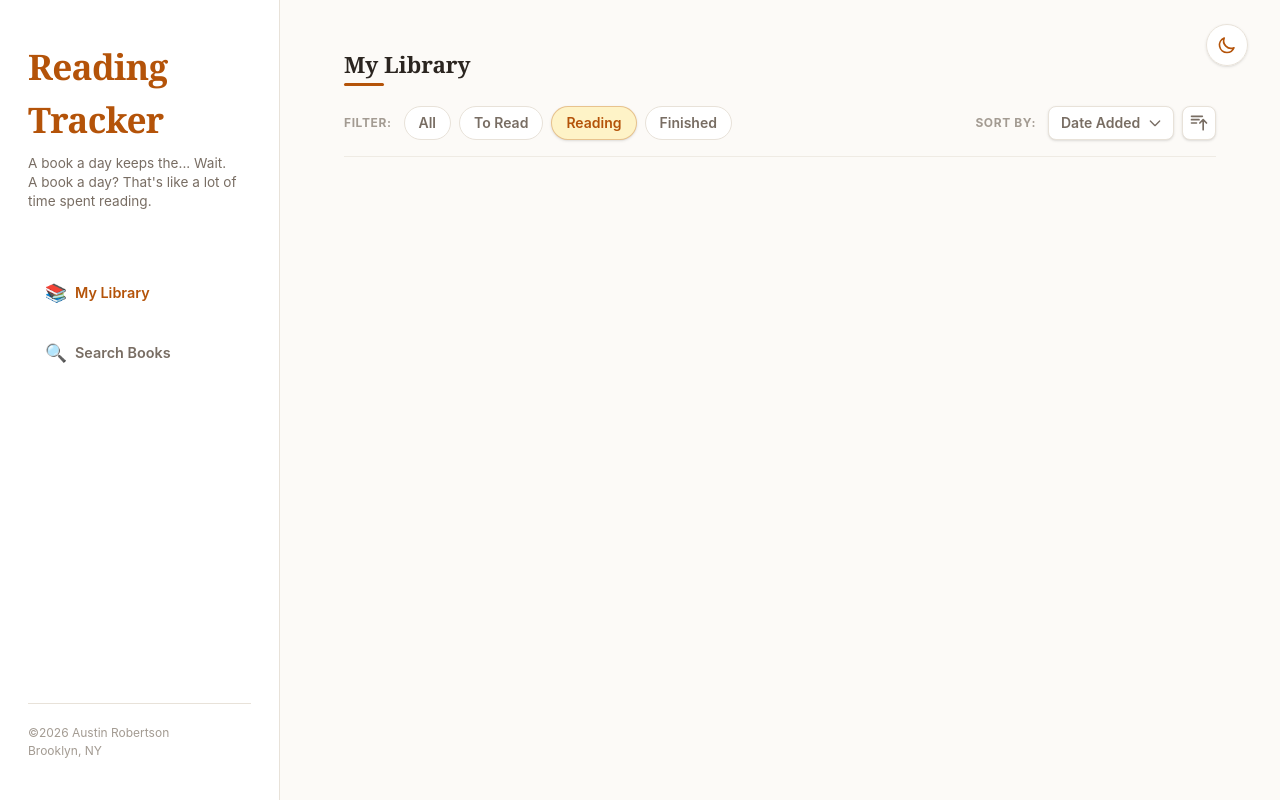
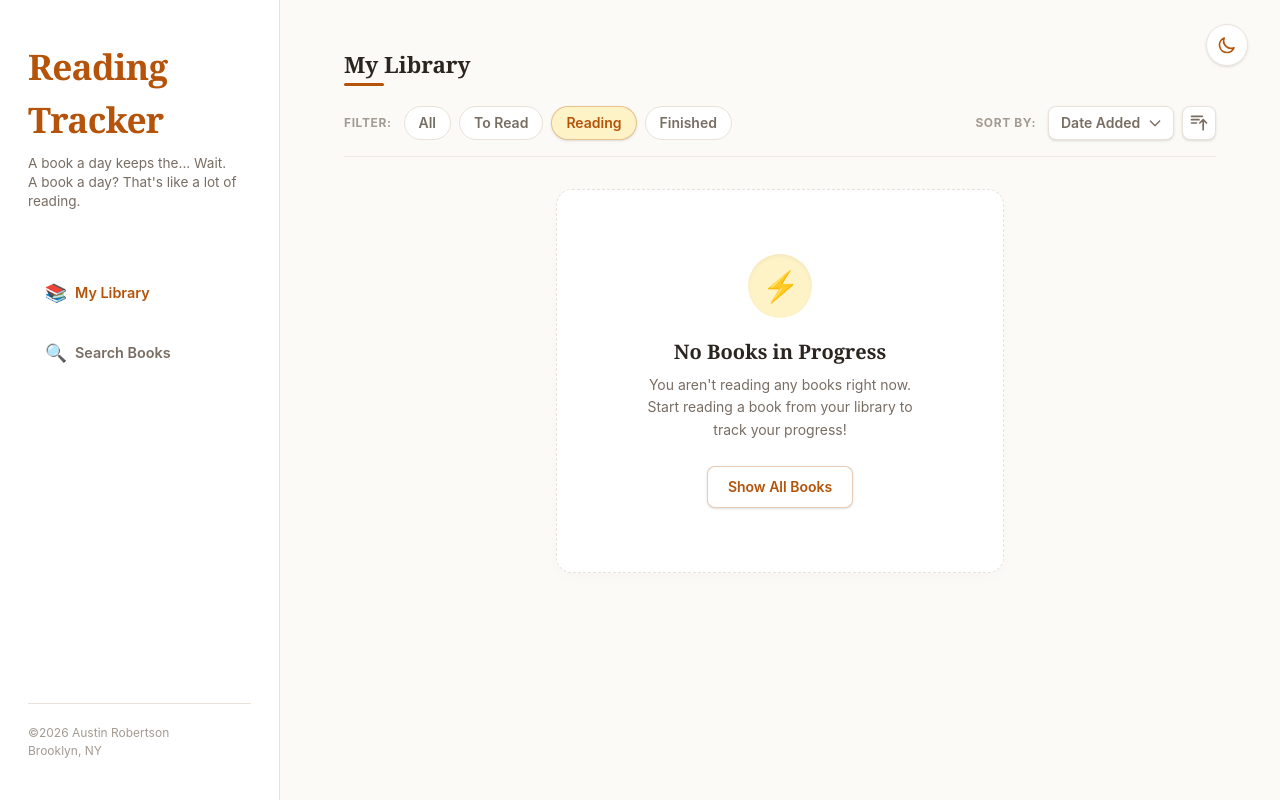
Before and after one commit to arobertson7/reading-tracker-csci39548, a React (Vite) app: page / in a window 1280 px wide. Both pictures are taken after a click on the button "Reading". Built offline with nearby package versions, Linux system fonts and the light colour scheme.

Commit message:
empty states display messages in the user library now

```diff
--- a/src/App.tsx
+++ b/src/App.tsx
@@ -5,6 +5,7 @@ import { SearchResultBookCard } from './SearchResultBookCard';
 import SearchBar from './SearchBar';
 import { type OpenLibraryBook } from './OpenLibraryBook';
 import noBookCover from './assets/no-cover.png';
+import { getFilterEmptyStateInfo } from './helpers.tsx'
 
 import oneFishTwoFish from './assets/one-fish-two-fish.jpg'; // temporary for sample book cover
 import breakfastOfCHampions from './assets/breakfast-of-champions.jpg'; // temporary for sample book cover
@@ -43,6 +44,10 @@ function App() {
     { id: "4", title: "The Unbearable Lightness of Being", author: "Milan Kundera", year_published: 1984, cover_url: unbearable, readingStatus: 'to-read', dateAdded: new Date() }
   ]);
   const [searchResultBooks, setSearchResultBooks] = useState<Book[]>([]);
+
+  const filteredLibraryBooks = userLibraryBooks.filter((book) => (
+    activeFilter === "All" || book.readingStatus === activeFilter.toLowerCase().split(' ').join('-')
+  ));
 
   const OPEN_LIBRARY_URL = "https://openlibrary.org/search.json?q="; // simply append the query to the end
 
@@ -146,7 +151,7 @@ function App() {
             Reading Tracker
           </h1>
           <p className="text-[0.85rem] text-[#786d63] dark:text-[#b0a59a] leading-[1.4]">
-            A book a day keeps the... Wait. <br />A book a day? That's like a lot of time spent reading.
+            A book a day keeps the... Wait. <br />A book a day? That's like a lot of reading.
           </p>
         </header>
 
@@ -181,7 +186,7 @@ function App() {
           </h2>
 
           {/* USER LIBRARY FILTER/SORT BAR */}
-          {displayMode === "userLibrary" && (
+          {displayMode === "userLibrary" && userLibraryBooks.length > 0 && (
             <div className="flex flex-col gap-4 sm:flex-row sm:items-center sm:justify-between mb-8 pb-4 border-b border-[#e8e2d9]/60 dark:border-[#2e2822]/60">
               {/* Filter Buttons */}
               <div className="flex flex-wrap items-center gap-2">
@@ -242,11 +247,50 @@ function App() {
 
           {/* USER LIBRARY VIEW */}
           {displayMode === "userLibrary" && (
+            userLibraryBooks.length === 0 ? (
+              <div className="flex flex-col items-center justify-center text-center py-16 px-6 border border-dashed border-[#e8e2d9] dark:border-[#2e2822] rounded-2xl bg-[#ffffff] dark:bg-[#1a1816] max-w-md mx-auto my-4 shadow-[0_4px_12px_rgba(43,37,32,0.02)] dark:shadow-[0_4px_12px_rgba(0,0,0,0.15)] transition-all duration-300 hover:border-[#b45309]/40 dark:hover:border-[#f59e0b]/40">
+                <div className="w-16 h-16 rounded-full bg-[#fef3c7] dark:bg-[#451a03] flex items-center justify-center text-3xl mb-5 shadow-inner">
+                  <span className="animate-pulse">📚</span>
+                </div>
+                <h3 className="font-['Lora',_Georgia,_serif] text-xl font-bold text-[#2b2520] dark:text-[#f2ebe4] mb-2">
+                  Your Library is Empty
+                </h3>
+                <p className="text-sm text-[#786d63] dark:text-[#b0a59a] mb-6 max-w-[280px] leading-relaxed">
+                  Add books to your collection!
+                </p>
+                <button
+                  onClick={() => setDisplayMode("searchBooks")}
+                  className="flex items-center gap-2 px-5 py-2.5 rounded-lg bg-[#b45309] dark:bg-[#f59e0b] text-[#ffffff] dark:text-[#121110] font-semibold text-xs md:text-sm shadow-md hover:bg-[#92400e] dark:hover:bg-[#d97706] hover:scale-105 active:scale-95 transition-all duration-200 cursor-pointer focus:outline-none focus:ring-2 focus:ring-[#fef3c7]"
+                >
+                  <span>🔍</span> Search Books
+                </button>
+              </div>
+            ) : filteredLibraryBooks.length === 0 ? (
+              (() => {
+                const filterInfo = getFilterEmptyStateInfo(activeFilter);
+                return (
+                  <div className="flex flex-col items-center justify-center text-center py-16 px-6 border border-dashed border-[#e8e2d9] dark:border-[#2e2822] rounded-2xl bg-[#ffffff] dark:bg-[#1a1816] max-w-md mx-auto my-4 shadow-[0_4px_12px_rgba(43,37,32,0.02)] dark:shadow-[0_4px_12px_rgba(0,0,0,0.15)] transition-all duration-300 hover:border-[#b45309]/40 dark:hover:border-[#f59e0b]/40">
+                    <div className="w-16 h-16 rounded-full bg-[#fef3c7] dark:bg-[#451a03] flex items-center justify-center text-3xl mb-5 shadow-inner">
+                      <span>{filterInfo.icon}</span>
+                    </div>
+                    <h3 className="font-['Lora',_Georgia,_serif] text-xl font-bold text-[#2b2520] dark:text-[#f2ebe4] mb-2">
+                      {filterInfo.title}
+                    </h3>
+                    <p className="text-sm text-[#786d63] dark:text-[#b0a59a] mb-6 max-w-[280px] leading-relaxed">
+                      {filterInfo.description}
+                    </p>
+                    <button
+                      onClick={() => setActiveFilter("All")}
+                      className="flex items-center gap-2 px-5 py-2.5 rounded-lg bg-[#ffffff] dark:bg-[#1a1816] text-[#b45309] dark:text-[#f59e0b] border border-[#b45309]/30 dark:border-[#f59e0b]/30 font-semibold text-xs md:text-sm shadow-sm hover:bg-[#fef3c7] dark:hover:bg-[#451a03] hover:scale-105 active:scale-95 transition-all duration-200 cursor-pointer focus:outline-none focus:ring-2 focus:ring-[#fef3c7]"
+                    >
+                      Show All Books
+                    </button>
+                  </div>
+                );
+              })()
+            ) : (
               <div className="grid grid-cols-[repeat(auto-fill,minmax(160px,1fr))] gap-6 w-full pt-2 md:grid-cols-[repeat(auto-fill,minmax(180px,1fr))] md:gap-8">
-              {userLibraryBooks
-                .filter((book) => (
-                  activeFilter === "All" || book.readingStatus === activeFilter.toLowerCase().split(' ').join('-')
-                ))
+                {filteredLibraryBooks
                   .toSorted((a: UserLibraryBook, b: UserLibraryBook) => {
                     let valA = (sortBy === "Date Added") ? a.dateAdded : (sortBy === "Title" ? a.title.toLowerCase() : a.author.toLowerCase())
                     let valB = (sortBy === "Date Added") ? b.dateAdded : (sortBy === "Title" ? b.title.toLowerCase() : b.author.toLowerCase())
@@ -266,6 +310,7 @@ function App() {
                     />
                   ))}
               </div>
+            )
           )}
 
           {/* SEARCH BOOKS VIEW */}
--- /dev/null
+++ b/src/helpers.tsx
@@ -0,0 +1,30 @@
+function getFilterEmptyStateInfo(filter: string) {
+  switch (filter) {
+    case "To Read":
+      return {
+        icon: "📖",
+        title: "No Books to Read",
+        description: "Your reading list is empty. Find your next great read and add it here!"
+      };
+    case "Reading":
+      return {
+        icon: "⚡",
+        title: "No Books in Progress",
+        description: "You aren't reading any books right now. Start reading a book from your library to track your progress!"
+      };
+    case "Finished":
+      return {
+        icon: "✨",
+        title: "No Finished Books",
+        description: "You haven't completed any books yet. Keep reading, you'll reach the finish line soon!"
+      };
+    default:
+      return {
+        icon: "🔍",
+        title: "No Books Found",
+        description: `No books in your library match the "${filter}" filter.`
+      };
+  }
+};
+
+export { getFilterEmptyStateInfo };
```
Lines whose indentation alone changed are shown as unchanged.
